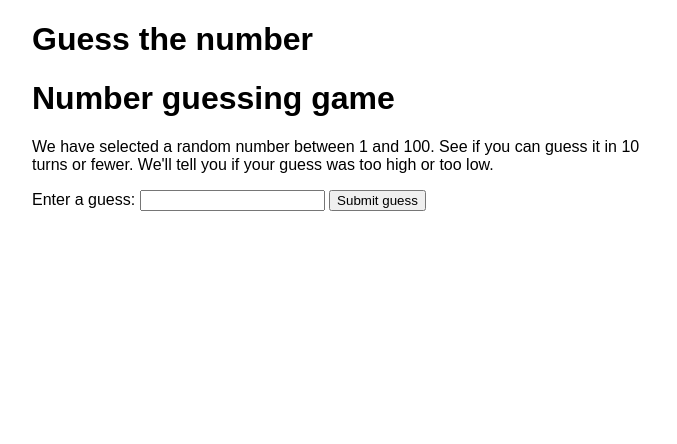
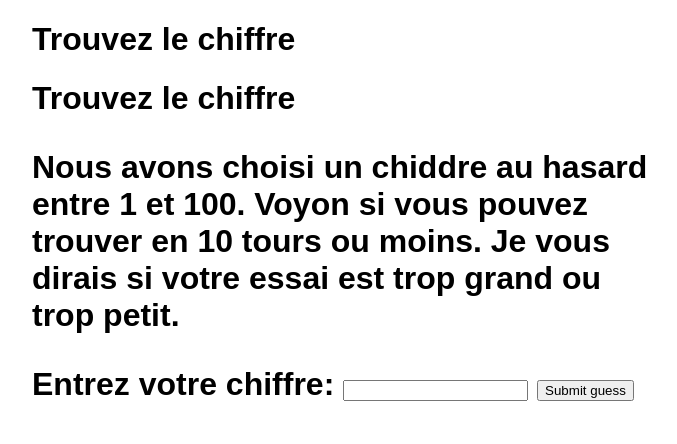
Before and after one commit to NicoLarson/Guess-the-number, a plain HTML site: page index.html in a window 1280 px wide. Shown: the whole page, without its empty margins (288-965 px from the left). Drawn offline with Linux system fonts and the light colour scheme.

Commit message:
Translate to french + remove comment

```diff
--- a/index.html
+++ b/index.html
@@ -1,25 +1,24 @@
 <!DOCTYPE html>
-<html lang="en">
+<html lang="fr">
 
 <head>
     <meta charset="UTF-8">
     <meta name="viewport" content="width=device-width, initial-scale=1.0">
-    <title>Guess the number</title>
+    <title>Trouvez le chiffre</title>
     <link rel="stylesheet" href="./css/style.css">
 </head>
 
 <body>
     <header>
-        <h1>Guess the number</h1>
+        <h1>Trouvez le chiffre</h1>
     </header>
     <main>
-        <h1>Number guessing game</h1>
+	    <h1>Trouvez le chiffre<h1>
 
-        <p>We have selected a random number between 1 and 100. See if you can guess it in 10 turns or fewer. We'll tell
-            you if your guess was too high or too low.</p>
+        <p>Nous avons choisi un chiddre au hasard entre 1 et 100. Voyon si vous pouvez trouver en 10 tours ou moins. Je vous dirais si votre essai est trop grand ou trop petit.<p>
 
         <div class="form">
-            <label for="guessField">Enter a guess: </label><input type="text" id="guessField" class="guessField">
+            <label for="guessField">Entrez votre chiffre: </label><input type="text" id="guessField" class="guessField">
             <input type="submit" value="Submit guess" class="guessSubmit">
         </div>
 
```
Also changed, not shown: js/script.js (+0 -20 lines).
